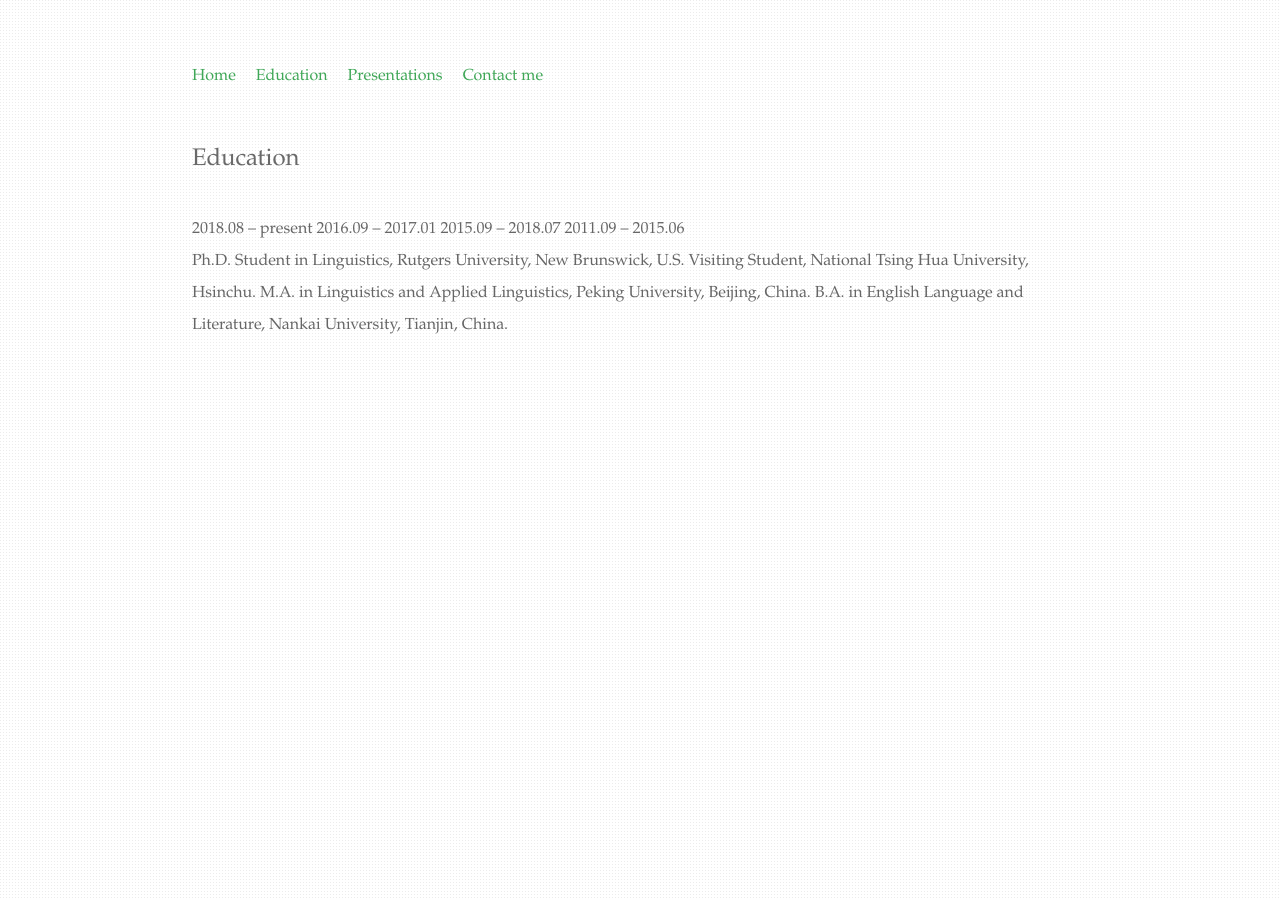
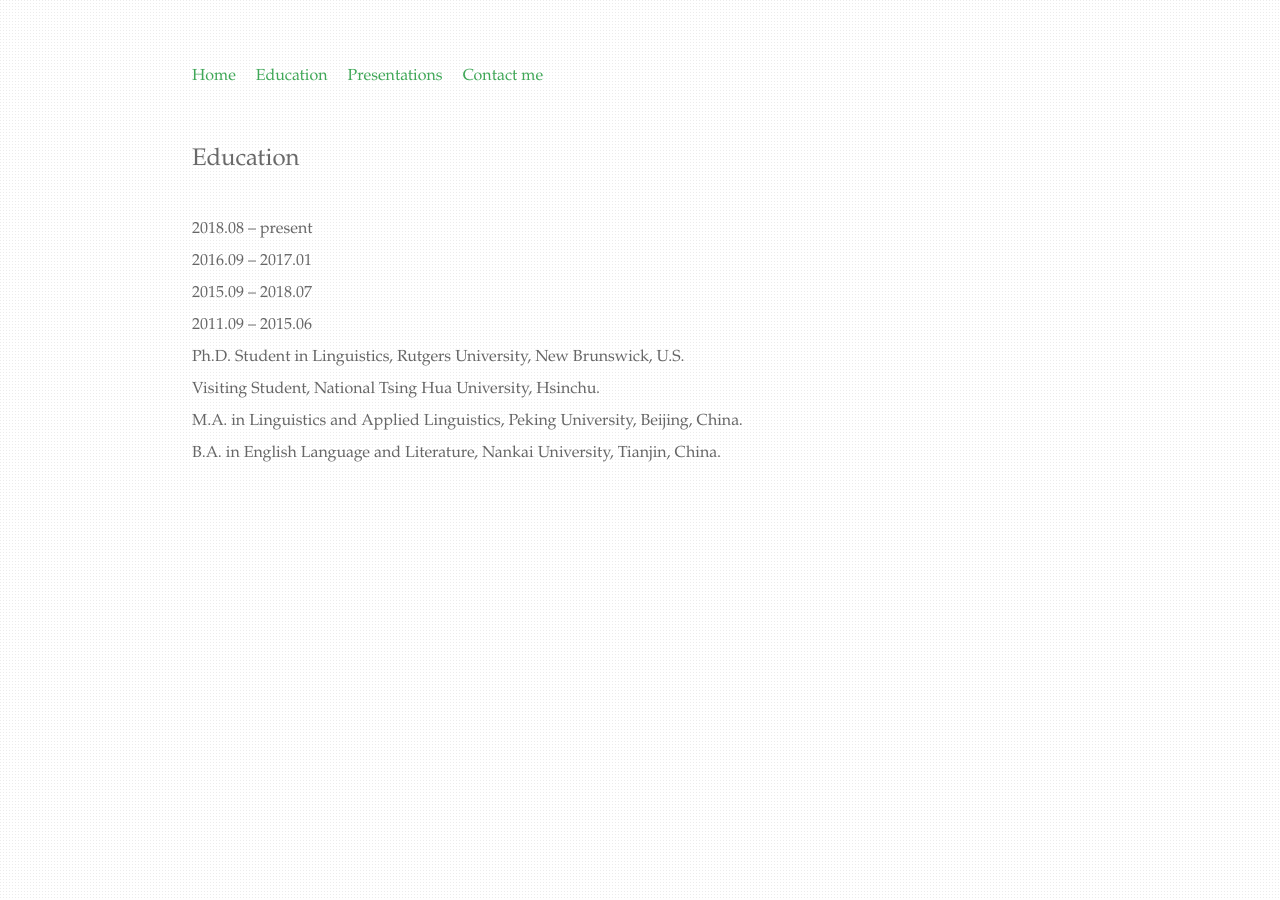
Before and after one commit to chaoyichen71/chaoyichen71.github.io, a Jekyll site: the page built from Education/index.html, in a window 1280 px wide. Built offline with Jekyll 4.4.1, drawn with Linux system fonts in a browser that asks for light colours.

Commit message:
Update index.html

```diff
--- a/Education/index.html
+++ b/Education/index.html
@@ -9,16 +9,18 @@
 <div class="blurb">
 
 
-<div class="column">
-	2018.08 – present
-	2016.09 – 2017.01
-	2015.09 – 2018.07
-	2011.09 – 2015.06
+      <div class="blue">
+	2018.08 – present <br>
+	2016.09 – 2017.01 <br>
+	2015.09 – 2018.07 <br>
+	2011.09 – 2015.06 <br>
 	</div>
-<div class="column">
+      <div class="red"></div>
+        Ph.D. Student in Linguistics, Rutgers University, New Brunswick, U.S.<br>
+	Visiting Student, National Tsing Hua University, Hsinchu.<br>
+        M.A. in Linguistics and Applied Linguistics, Peking University, Beijing, China.<br>
+        B.A. in English Language and Literature, Nankai University, Tianjin, China.<br>
+	</div>
 
-        Ph.D. Student in Linguistics, Rutgers University, New Brunswick, U.S.
-	Visiting Student, National Tsing Hua University, Hsinchu.
-        M.A. in Linguistics and Applied Linguistics, Peking University, Beijing, China.
-        B.A. in English Language and Literature, Nankai University, Tianjin, China.
+
 	</div>
```
